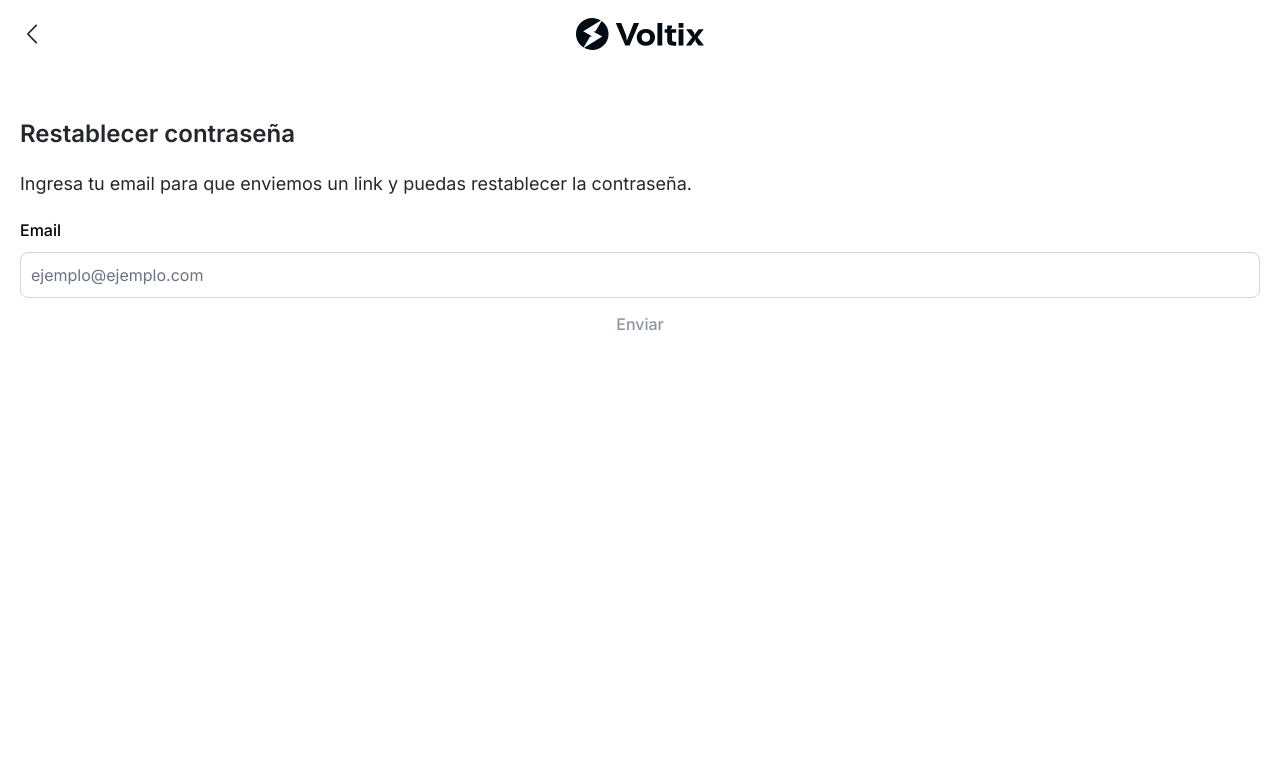
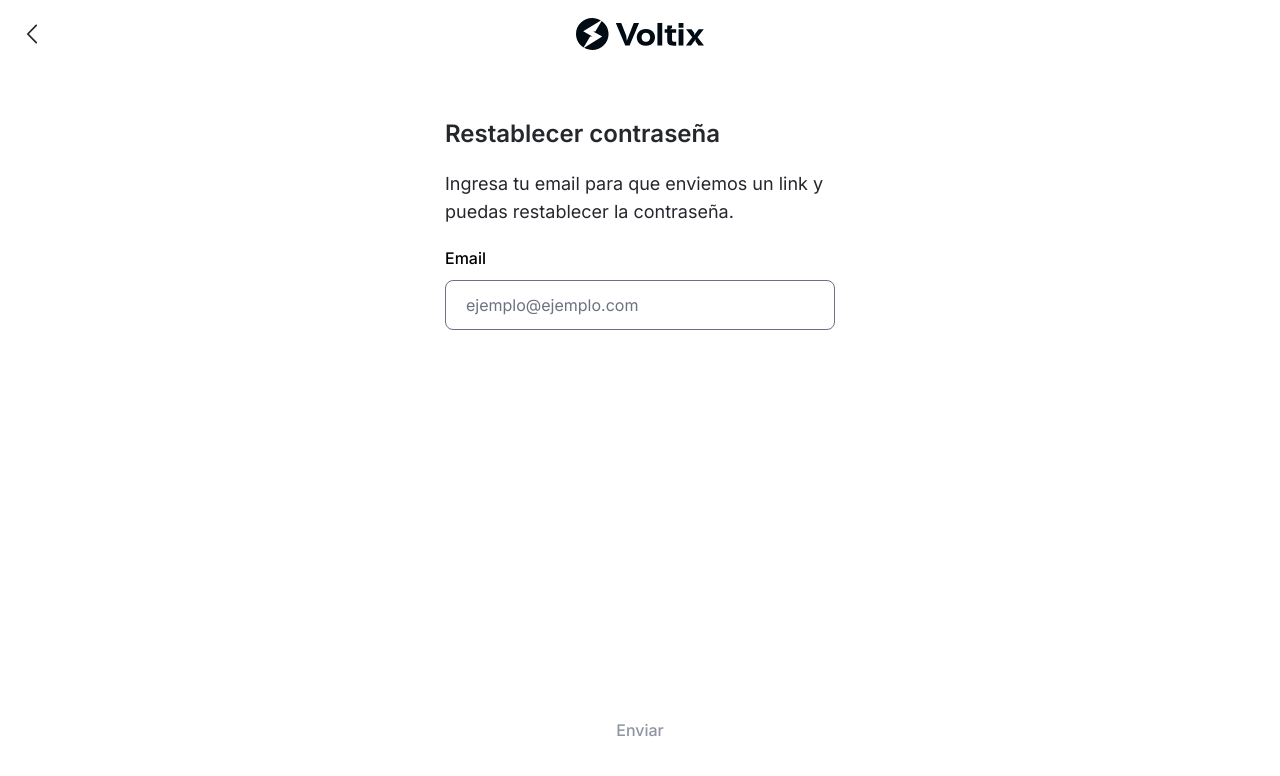
Before and after one commit to teamVoltix/voltix-front, an Angular app: page /forgot-password in a window 1280 px wide. Shown: the top 776 px of the page. Built offline with nearby package versions, Linux system fonts and the light colour scheme.

Commit message:
feat: update forgot password component

```diff
--- a/src/app/auth/components/forgot-password/forgot-password.component.css
+++ b/src/app/auth/components/forgot-password/forgot-password.component.css
@@ -1,4 +1,6 @@
 
 .container{
   height: calc(100vh - 52px);
+  max-width: 430px;
+  margin: 0 auto;
 }
--- a/src/app/auth/components/forgot-password/forgot-password.component.html
+++ b/src/app/auth/components/forgot-password/forgot-password.component.html
@@ -1,6 +1,6 @@
 <app-header></app-header>
 @if(!showSuccessSection){
-<section class="container pt-[50px] pb-[94px] px-5 relative">
+<section class="container flex flex-col pt-[50px] pb-[60px] px-5">
   <h2 class="text-2xl text-dark-text font-semibold mb-5">
     Restablecer contraseña
   </h2>
@@ -9,16 +9,18 @@
     contraseña.
   </p>
 
-  <form class="flex flex-col" action="" [formGroup]="resetPasswordForm">
+  <form class="flex flex-col flex-grow" action="" [formGroup]="resetPasswordForm">
     <div>
       <label for="email" class="block mb-[10px] text-base font-medium text-black">Email</label>
 
       <input formControlName="email" type="email" id="email"
-        class="w-full bg-white border border-gray-300 text-gray-900 text-base rounded-lg block p-2.5 focus:outline-none focus:ring-0 focus:border-gray-300"
+        class="w-full bg-white border text-dark-text text-base rounded-lg block px-5 py-3 focus:outline-none focus:ring-0 focus:border-input-border"
         placeholder="ejemplo@ejemplo.com" [ngClass]="{
+          'border-input-border': !email?.touched,
           'border-success': email?.valid && email?.touched,
           'border-error': email?.invalid && email?.touched
         }" />
+
       <!-- Mensaje de error si el email no es válido -->
       @if(email?.touched && email?.invalid){
       <div class="text-error text-sm mt-1">
@@ -29,23 +31,20 @@
         }
       </div>
       }
+    </div>
 
-    </div>
+    <app-button class="mt-auto" text="Enviar" [disabled]="!isFormValid"
+      (click)="onSubmit()"></app-button>
   </form>
-  <app-button text="Enviar" maxWidth="390px" [disabled]="!isFormValid" (click)="onSubmit()"></app-button>
+
 </section>
 
 } @else {
 <!-- Email enviado -->
-<section class="container pt-[50px] pb-[94px] px-5 relative">
-  <div class="flex flex-col items-center gap-9">
-    <!-- TODO: cambiar el div por la imagen -->
-    <div class="w-[280px] h-[420px] border border-primary"></div>
+<section class="container flex flex-col items-center flex-grow pt-[50px] pb-[60px] px-5">
+    <img class="w-[280px] h-[420px] mb-6" src="/assets/images/forgotPasswordSuccess.svg" alt="restablecer contraseña">
     <p class="text-dark-text text-lg font-medium text-center">Te enviamos un email a tu cuenta con las instrucciones
       para restablecer la contraseña.</p>
-  </div>
-
-  <app-button class="max-w-[375px]" text="Continuar"></app-button>
-
+      <app-button class="block w-full mt-auto" text="Continuar"></app-button>
 </section>
 }
--- a/src/app/auth/components/forgot-password/forgot-password.component.ts
+++ b/src/app/auth/components/forgot-password/forgot-password.component.ts
@@ -26,6 +26,7 @@ export class ForgotPasswordComponent implements OnInit {
   showSuccessSection: boolean = false;
 
   fb = inject(FormBuilder);
+
   ngOnInit(): void {
     this.buildForm();
   }
@@ -43,6 +44,9 @@ export class ForgotPasswordComponent implements OnInit {
       // Lógica para enviar el correo de restablecimiento de contraseña
       //Si se ha enviado todo ok, mostrar sección de se ha enviado el correo para restablecer contraseña
       this.showSuccessSection = true;
+    } else{
+      this.resetPasswordForm.markAllAsTouched();
+      return;
     }
   }
 
```
